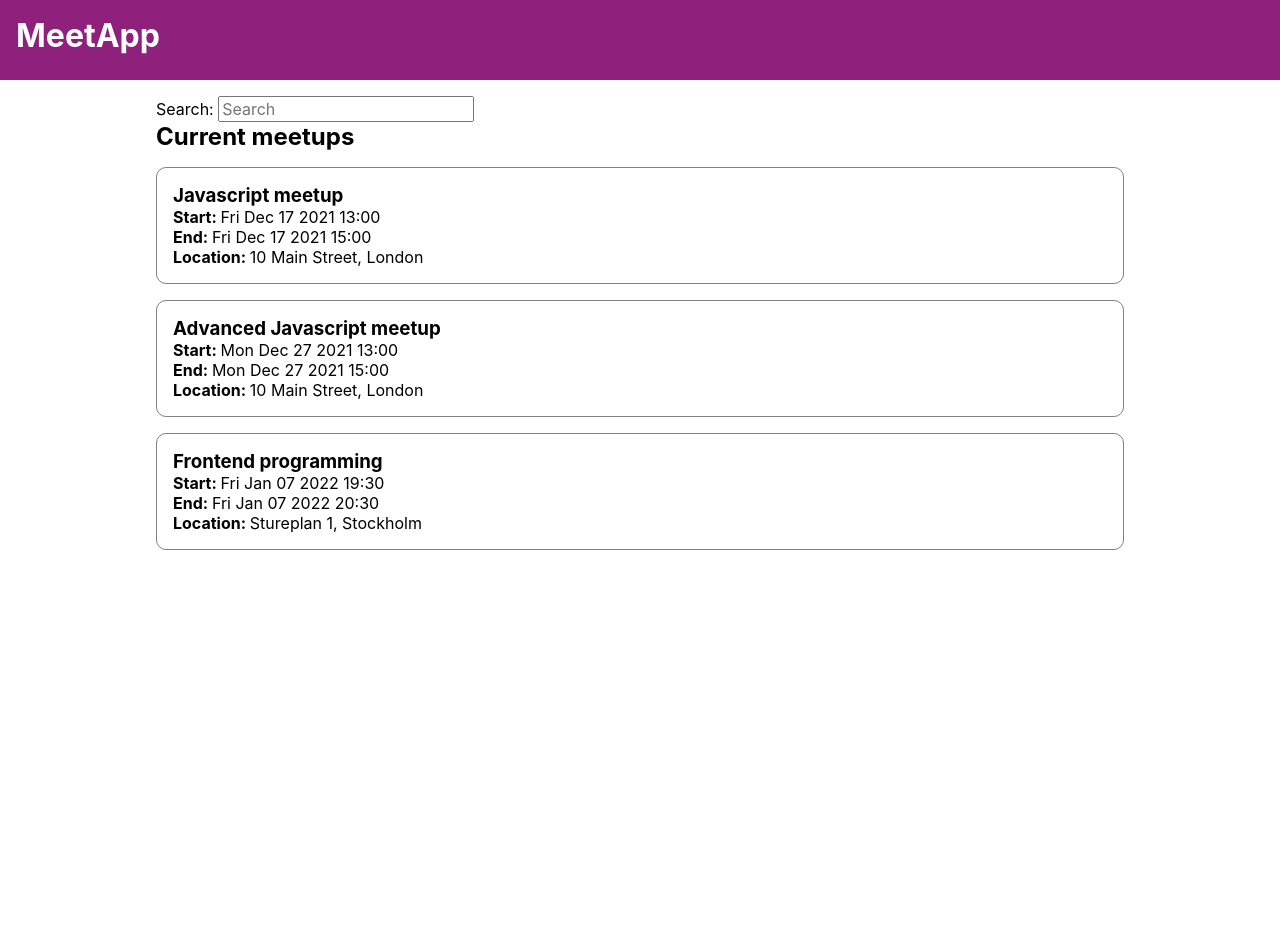
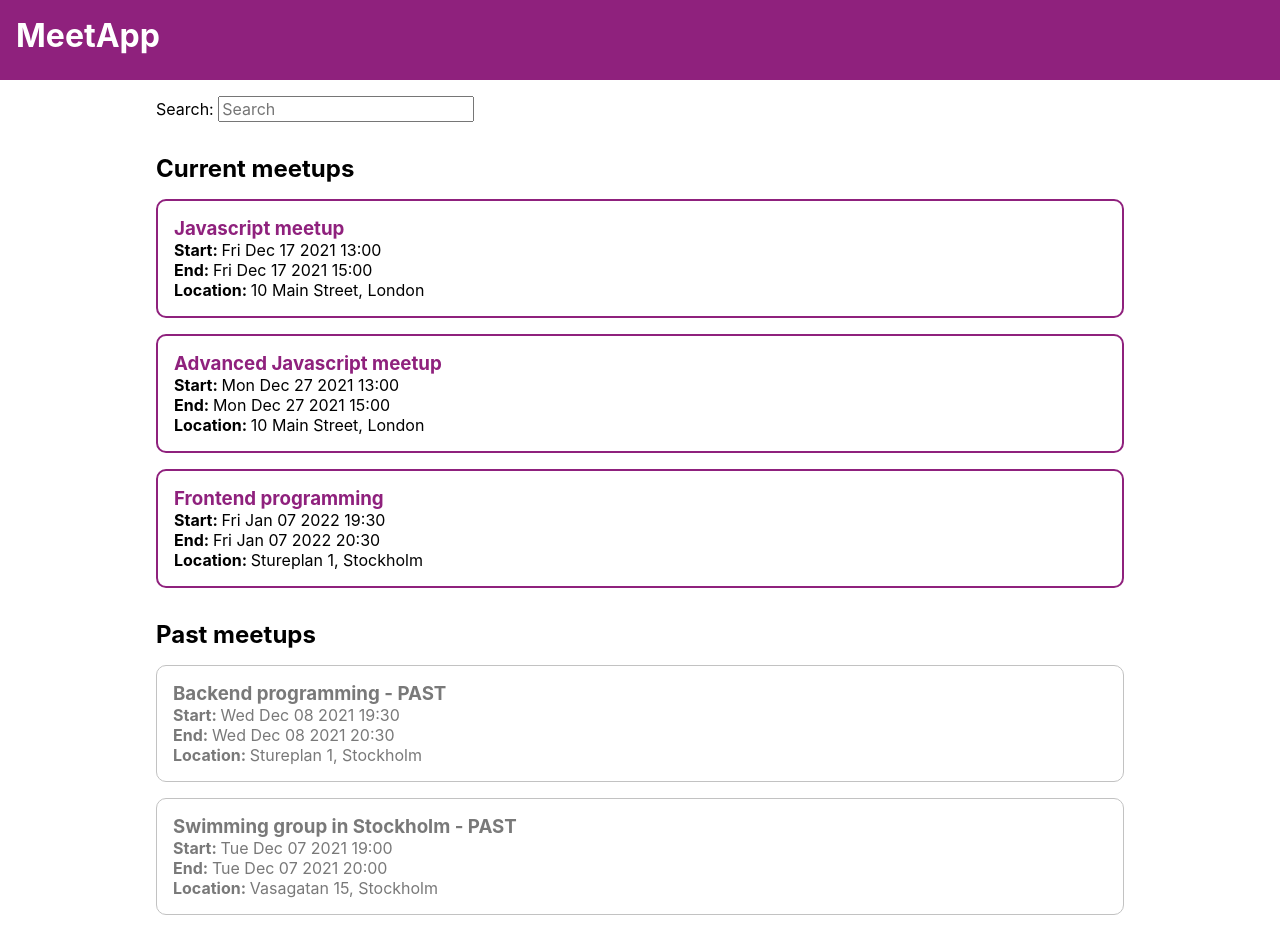
Before and after one commit to EmmaDawsonDev/tdd-meetup, a React (Create React App) app: page / in a window 1280 px wide. Before the commit the page ends 800 px from the top, so only its background shows below. Built offline with nearby package versions, Linux system fonts and the light colour scheme.

Commit message:
Add tests and functionality for past meetups

```diff
--- a/src/components/Card/Card.module.css
+++ b/src/components/Card/Card.module.css
@@ -1,14 +1,33 @@
-.cardWrapper {
+.cardWrapperCurrent {
   width: 100%;
-  border: 1px solid gray;
+  border: 2px solid rgb(143, 33, 125);
   border-radius: 10px;
   padding: 1rem;
+}
+
+.cardWrapperCurrent h3 {
+  color: rgb(143, 33, 125);
+}
+
+.cardWrapperPast {
+  width: 100%;
+  border: 1px solid rgb(194, 194, 194);
+  border-radius: 10px;
+  padding: 1rem;
+  color: rgb(121, 121, 121);
 }
 
 .cardLink {
   text-decoration: none;
   color: black;
   width: 100%;
+  border-radius: 10px;
+}
+
+.cardLink:hover, .cardLink:focus-visible {
+  box-shadow: 4px 3px 9px 0px rgba(191,191,191,1);
+  -webkit-box-shadow: 4px 3px 9px 0px rgba(191,191,191,1);
+  -moz-box-shadow: 4px 3px 9px 0px rgba(191,191,191,1);
 }
 
 .cardLink:visited {
--- a/src/components/Card/Card.tsx
+++ b/src/components/Card/Card.tsx
@@ -6,14 +6,18 @@ import { Link } from 'react-router-dom'
 interface Props {
   meetup: IMeetup
   testId: string
+  past?: boolean
 }
 
 const Card = (props: Props) => {
-  const { meetup, testId } = props
+  const { meetup, testId, past } = props
   return (
     <Link to={`/meetups/${meetup.id}`} className={classes.cardLink}>
-      <div role="listitem" data-testid={testId} className={classes.cardWrapper}>
-        <h3>{meetup.title}</h3>
+      <div role="listitem" data-testid={testId} className={past ? classes.cardWrapperPast : classes.cardWrapperCurrent}>
+        <h3>
+          {meetup.title} {past && <span> - PAST</span>}
+        </h3>
+
         <p>
           <strong>Start: </strong>
           {meetup.startDate.toDateString()} {meetup.startDate.toLocaleTimeString([], { hour: '2-digit', minute: '2-digit', hour12: false })}
--- a/src/data/meetups.ts
+++ b/src/data/meetups.ts
@@ -55,8 +55,8 @@ const meetups: IMeetup[] = [
   {
     id: 5,
     title: 'Backend programming',
-    startDate: new Date('2021-11-08T19:30:00'),
-    endDate: new Date('2021-11-08T20:30:00'),
+    startDate: new Date('2021-12-08T19:30:00'),
+    endDate: new Date('2021-12-08T20:30:00'),
     hostName: 'Joe',
     description: 'come and learn backend with us!',
     location: 'Stureplan 1, Stockholm',
--- a/src/pages/Home/Home.module.css
+++ b/src/pages/Home/Home.module.css
@@ -6,3 +6,23 @@
   padding: 0;
 
 }
+
+.filtersContainer {
+  margin: 0.5rem 0;
+}
+
+.filtersContainer button {
+  font-size: .9rem;
+  background-color: rgb(228, 228, 228);
+  border: none;
+  border-radius: 5px;
+  padding: 0.2em 0.5em;
+}
+
+.delete {
+  color: rgb(143, 33, 125);
+}
+
+.meetupList {
+  margin-top: 2rem;
+}
--- a/src/pages/Home/Home.tsx
+++ b/src/pages/Home/Home.tsx
@@ -2,8 +2,8 @@ import React, { useState, useEffect } from 'react'
 
 import { RootState } from '../../store/store'
 import { useSelector, useDispatch } from 'react-redux'
-import { getCurrentMeetups } from '../../store/meetupsSlice'
-import { getAllCurrentMeetups } from '../../data/meetups'
+import { getCurrentMeetups, getPastMeetups } from '../../store/meetupsSlice'
+import { getAllCurrentMeetups, getAllPastMeetups } from '../../data/meetups'
 
 import Card from '../../components/Card/Card'
 
@@ -12,21 +12,30 @@ import { IMeetup } from '../../models/meetup'
 
 const Home = () => {
   const currentMeetups = useSelector((state: RootState) => state.meetups.currentMeetups)
+  const pastMeetups = useSelector((state: RootState) => state.meetups.pastMeetups)
 
   const [searchPhrase, setSearchPhrase] = useState('')
   const [filteredCurrentMeetups, setFilteredCurrentMeetups] = useState<IMeetup[]>([])
+  const [filteredPastMeetups, setFilteredPastMeetups] = useState<IMeetup[]>([])
 
   const dispatch = useDispatch()
 
   useEffect(() => {
     const currentMeetups = getAllCurrentMeetups(new Date())
     dispatch(getCurrentMeetups(currentMeetups))
+    const pastMeetups = getAllPastMeetups(new Date())
+    dispatch(getPastMeetups(pastMeetups))
   }, [dispatch])
 
   useEffect(() => {
     const sortedCurrentMeetups = currentMeetups.slice().sort((a, b) => +a.startDate - +b.startDate)
-    setFilteredCurrentMeetups(sortedCurrentMeetups.filter(meetup => meetup.title.toLowerCase().includes(searchPhrase.toLowerCase())))
+    setFilteredCurrentMeetups(sortedCurrentMeetups.filter(meetup => meetup.title.toLowerCase().includes(searchPhrase.trim().toLowerCase())))
   }, [currentMeetups, searchPhrase])
+
+  useEffect(() => {
+    const sortedPastMeetups = pastMeetups.slice().sort((a, b) => +b.startDate - +a.startDate)
+    setFilteredPastMeetups(sortedPastMeetups.filter(meetup => meetup.title.toLowerCase().includes(searchPhrase.trim().toLowerCase())))
+  }, [pastMeetups, searchPhrase])
 
   const handleSearch = (e: React.FormEvent<HTMLInputElement>) => {
     const phrase = e.currentTarget.value
@@ -38,8 +47,16 @@ const Home = () => {
       <section>
         <label htmlFor="search">Search: </label>
         <input type="search" placeholder="Search" name="search" id="search" onChange={handleSearch} value={searchPhrase} />
+        <div className={classes.filtersContainer}>
+          {searchPhrase.trim() != '' && (
+            <button>
+              {searchPhrase}
+              <span className={classes.delete}> x </span>
+            </button>
+          )}
+        </div>
       </section>
-      <section>
+      <section className={classes.meetupList}>
         <h2>Current meetups</h2>
         {filteredCurrentMeetups.length > 0 ? (
           <ul className={classes.cardContainer}>
@@ -48,7 +65,19 @@ const Home = () => {
             ))}
           </ul>
         ) : (
-          <p>No meetups found</p>
+          <p>No current meetups found</p>
+        )}
+      </section>
+      <section className={classes.meetupList}>
+        <h2>Past meetups</h2>
+        {filteredPastMeetups.length > 0 ? (
+          <ul className={classes.cardContainer}>
+            {filteredPastMeetups.map(meetup => (
+              <Card meetup={meetup} testId={'pastListItem'} key={meetup.id} past />
+            ))}
+          </ul>
+        ) : (
+          <p>No past meetups found</p>
         )}
       </section>
     </main>
--- a/src/store/meetupsSlice.ts
+++ b/src/store/meetupsSlice.ts
@@ -25,6 +25,6 @@ export const meetupSlice = createSlice({
 })
 
 // Action creators are generated for each case reducer function
-export const { getCurrentMeetups } = meetupSlice.actions
+export const { getCurrentMeetups, getPastMeetups } = meetupSlice.actions
 
 export default meetupSlice.reducer
```
Also changed, not shown: 2 other files (tests, documents, lock files or other folders).
